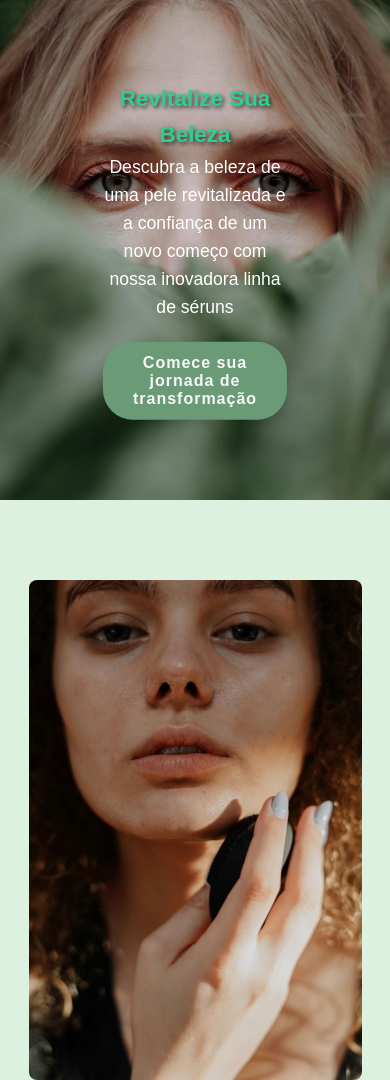
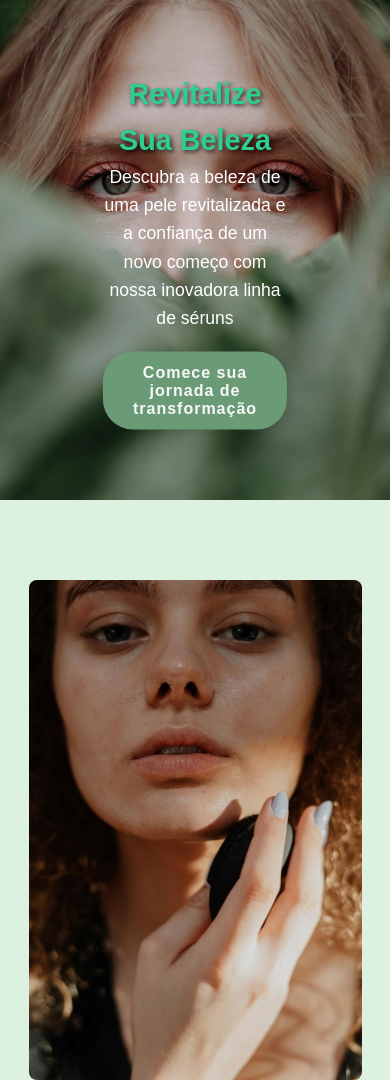
Before and after one commit to FiliShoppe/FiliShoppe, a plain HTML site: page site/landing_pages/produtos/kit_02_serum_principia/kit-02-serum-principia.html in a window 390 px wide. Shown: the top 1080 px of the page. Drawn offline with Linux system fonts and the light colour scheme; files whose address does not match are found by name.

Commit message:
Update mediasquery.css

```diff
--- a/site/landing_pages/produtos/kit_02_serum_principia/estilos/responsividade/mediasquery.css
+++ b/site/landing_pages/produtos/kit_02_serum_principia/estilos/responsividade/mediasquery.css
@@ -46,7 +46,7 @@
 }
 @media screen and (min-width:320px) and (max-width: 450px) {
     .banner-content h1{
-        font-size: 1.4rem;
+        font-size: 1.8rem;
     }
     .banner-content p{
         font-size: 1.1rem;
```
